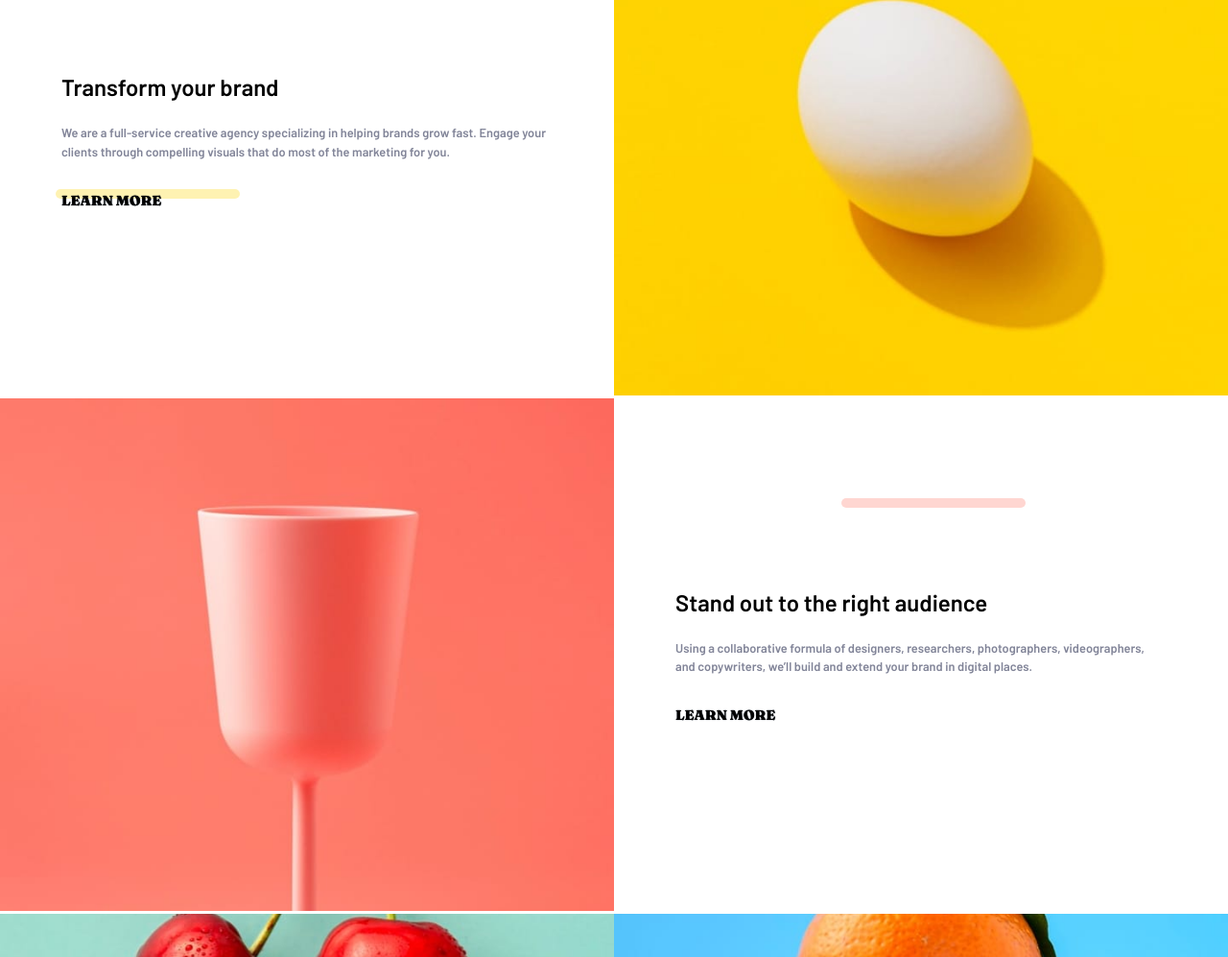
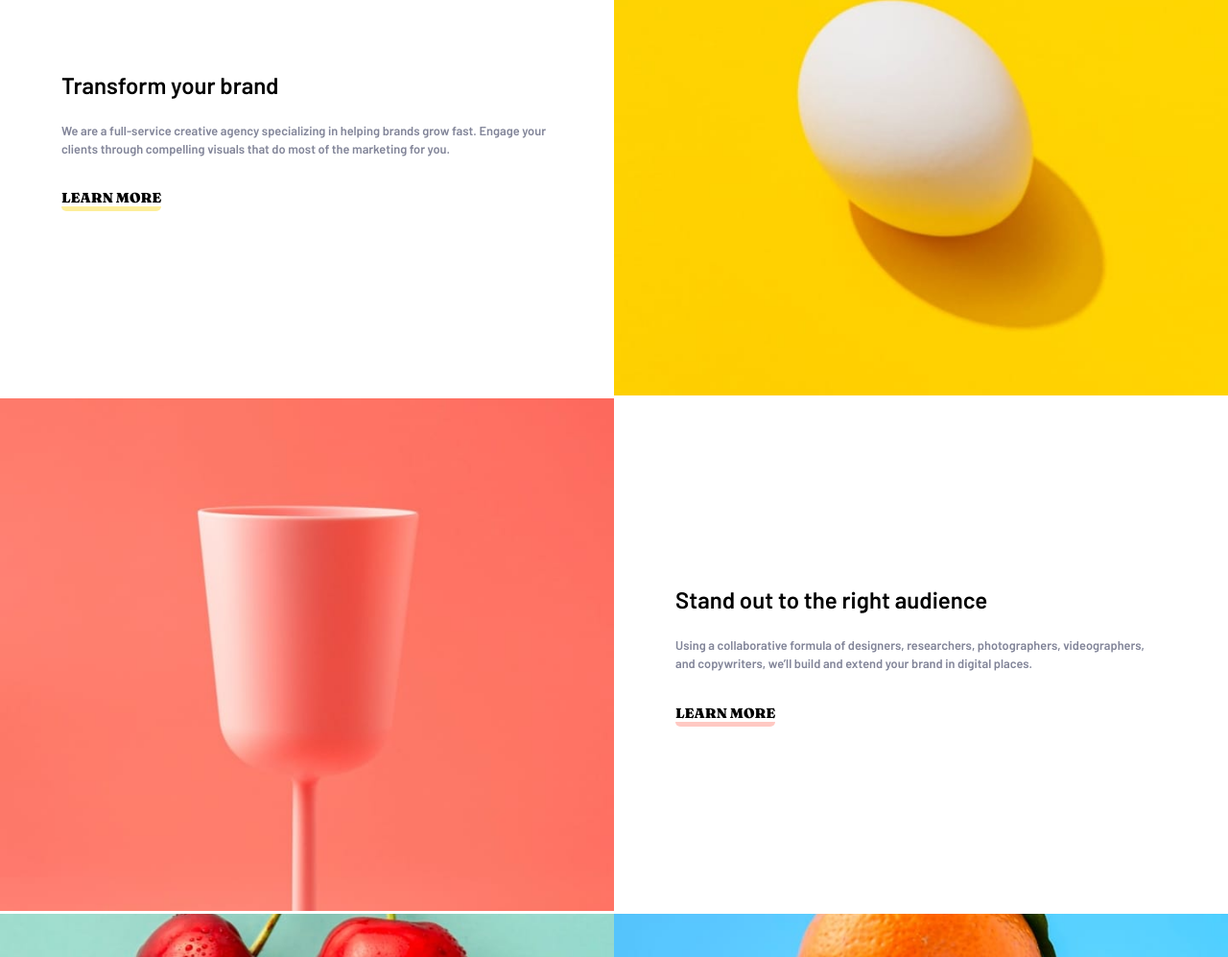
Before and after one commit to thaiscode/sunnyside-agency-landing-page-main, a plain HTML site: page index.html in a window 1280 px wide. Shown: the part 705-1702 px from the top of the page at 96% size. Drawn offline with Linux system fonts and the light colour scheme.

Commit message:
update style.css
fixing "read more" underline

```diff
--- a/style.css
+++ b/style.css
@@ -176,36 +176,17 @@ ul {
 }
 
 .part__learnMore {
+    width: max-content;
     font-family: 'Fraunces', serif;
     font-weight: 900;
     text-transform: uppercase;
-    text-shadow: 0 0 1px var(--very-dark-desaturated-blue);
+    border-bottom: 5px solid hsla(51, 100%, 49%, 0.397);
+    border-radius: 5px;
 }
 
-.part__learnMoreFirst::after {
-    content: "";
-    position: absolute;
-    width: 35%;
-    height: 10px;
-    background-color: var(--yellow);
-    opacity: 0.3;
-    right: 124px;
-    bottom: -39.3rem;
-    border-radius: 30px;
-    z-index: -1;
-}
-
-.part__learnMoreSecond::after {
-    content: "";
-    position: absolute;
-    width: 35%;
-    height: 10px;
-    background-color: var(--soft-red);
-    opacity: 0.3;
-    right: 124px;
-    bottom: -83.4rem;
-    border-radius: 30px;
-    z-index: -1;
+.part__learnMoreSecond {
+    border-bottom: 5px solid hsla(7, 99%, 70%, 0.397);
+    border-radius: 5px;
 }
 
 .details__partFour, .details__partFive{
```
